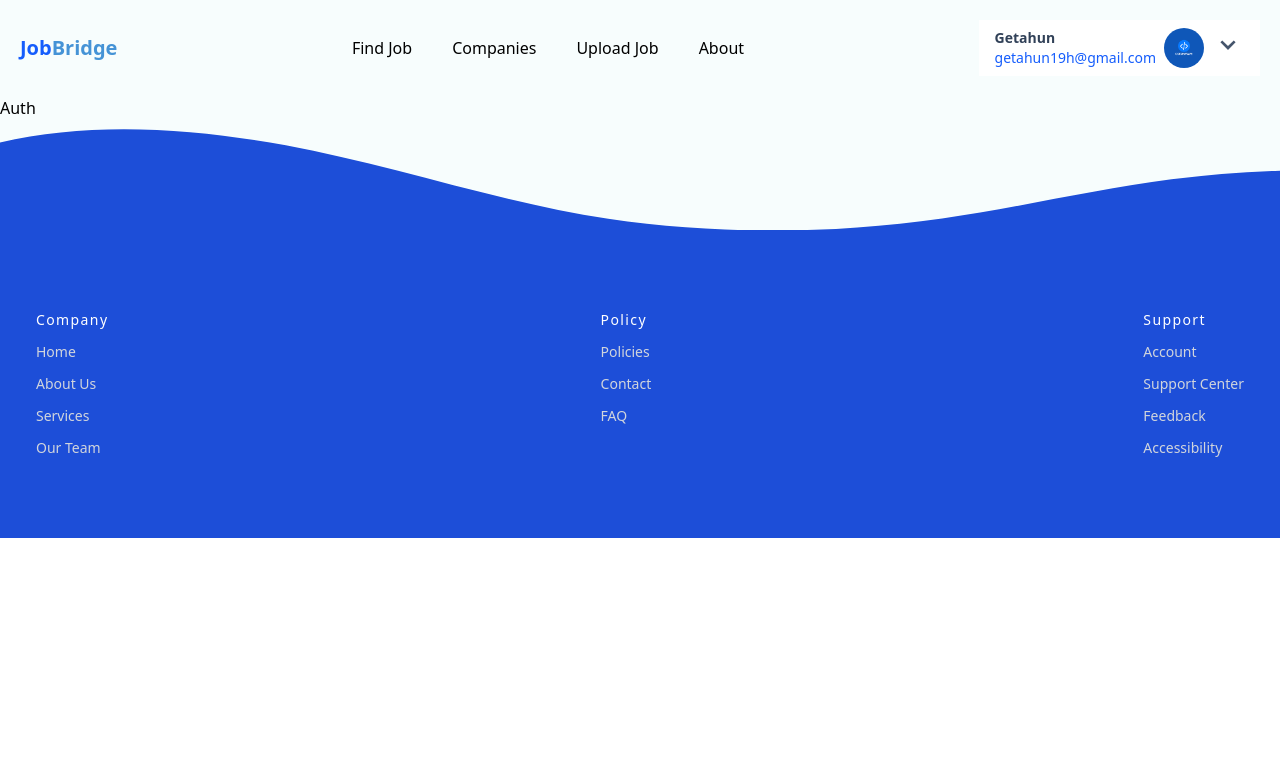
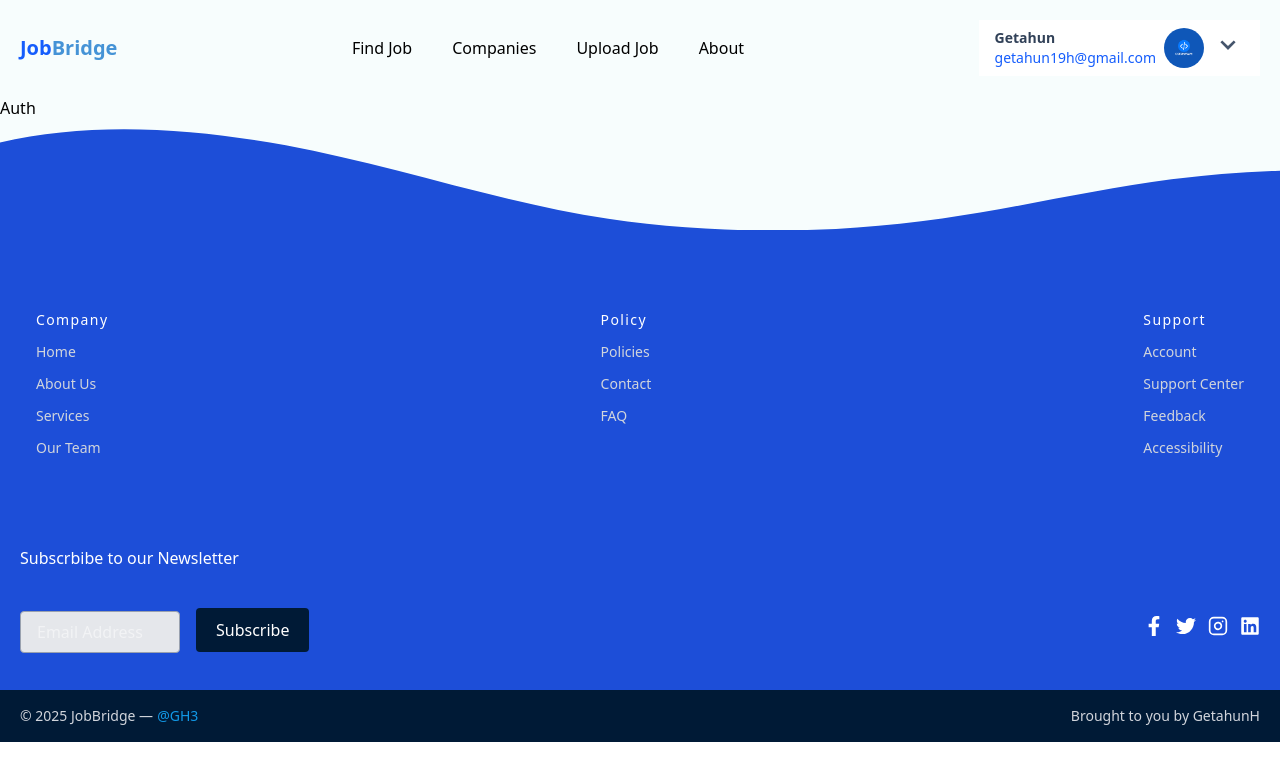
Before and after one commit to GetahunH/jobBridge-MERN, a React (Vite) app in the folder client/: page /user-auth in a window 1280 px wide. Shown: the top 780 px of the page. Built offline with nearby package versions, Linux system fonts and the light colour scheme.

Commit message:
footer and nav compeleted

```diff
--- a/client/src/components/Footer.jsx
+++ b/client/src/components/Footer.jsx
@@ -3,6 +3,8 @@ import {FiInstagram} from "react-icons/fi";
 import React from 'react'
 import { Link } from 'react-router-dom';
 import { footerLinks } from '../utils/data';
+import TextInput from './TextInput';
+import CustomButton from './CustomButton';
 
 const Footer = () => {
   return (
@@ -21,6 +23,8 @@ const Footer = () => {
         >
           <path d='M321.39 56.44c58-10.79 114.16-30.13 172-41.86 82.39-16.72 168.19-17.73 250.45-.39C823.78 31 906.67 72 985.66 92.83c70.05 18.48 146.53 26.09 214.34 3V0H0v27.35a600.21 600.21 0 00321.39 29.09z' />
         </svg>
+
+
       </div>
 
       <div className='bg-[#1d4ed8]'>
@@ -52,9 +56,77 @@ const Footer = () => {
           </div>
 
          </div>
+
+         <div className=''>
+          <p className='container px-5 mx-auto text-white mt-2'>
+            Subscrbibe to our Newsletter
+            </p>
+
+            <div className='container mx-auto px-5 pt-6 pb-8
+            flex flex-wrap items-center justify-between'>
+              <div className='w-full md:w-2/4 lg:w-1/3 h-16
+              flex items-center justify-center
+              md:justify-start'>
+               <TextInput
+               styles='w-full flex-grow md:w-40 2xl:w-64
+               bg-gray-200 sm:mr-4 md-2'
+               type='email'
+               placeholder='Email Address'
+               />
+
+               <CustomButton
+               title='Subscribe'
+               containerStyles={
+                `block bg-[#001a36] text-white px-5 py-2.5
+                text-md rounded hover:bg-blue-800
+                focus:potline-none flex-col items-center
+                mt-2`
+               }
+               />
+            </div>
+            <span className='inline-flex lg:ml-auto lg:mt-0
+            mt-6 w-full justify-center md:justify-start
+            md:w-auto'>
+              <a className='text-white text-xl
+              hover:scale-125 ease-in-out duration-300'>
+                <FaFacebookF />
+              </a>
+              <a className='ml-3 text-white text-xl
+              hover:scale-125 ease-in-out duration-300'>
+                <FaTwitter />
+              </a>
+              <a className='ml-3 text-white text-xl
+              hover:scale-125 ease-in-out duration-300'>
+                <FiInstagram />
+              </a>
+              <a className='ml-3 text-white text-xl
+              hover:scale-125 ease-in-out duration-300'>
+                <FaLinkedin />
+              </a>
+            </span>
+            </div>
+         </div>
+
+         <div className='bg-[#001a36]'>
+          <div className='container mx-auto py-4 px-5 flex flex-wrap flex-col sm:flex-row'>
+            <p className='text-gray-300 text-sm text-center sm:text-left'>
+              &copy; 2025 JobBridge —
+              <a
+                href='https://youtube.com/@CodeWaveWithAsante'
+                className='text-[#1199e7] ml-1'
+                target='_blank'
+                rel='noopener noreferrer'
+              >
+                @GH3
+              </a>
+            </p>
+
+            <span className='sm:ml-auto sm:mt-0 mt-2 sm:w-auto w-full sm:text-left text-center text-gray-300 text-sm'>
+            Brought to you by GetahunH
+            </span>
+          </div>
+        </div>
       </div>
-
-
     </footer>
   )
 }
--- a/client/src/components/Navbar.jsx
+++ b/client/src/components/Navbar.jsx
@@ -7,7 +7,7 @@ import {AiOutlineClose,AiOutlineLogout} from "react-icons/ai";
 import {Link} from "react-router-dom";
 import CustomButton from './CustomButton';
 import { users } from '../utils/data';
-import Footer from './Footer';
+
 
 
 function MenuList({user,onClick}) {
--- /dev/null
+++ b/client/src/components/TextInput.jsx
@@ -0,0 +1,26 @@
+import React from 'react';
+
+const TextInput = React.forwardRef(
+    ({type,placeholder,styles,label,register,name,
+    error}, ref) => {
+  return (
+        <div className='flex flex-col mt-2'>
+            <p className='text-gray-600 text-sm mb-1'>{label}</p>
+         <input
+         type={type}
+         name={name}
+         placeholder={placeholder}
+         ref={ref}
+         className={`rounded border border-gray-400
+            focus:outline-none focus:border-blue500
+            focus:ring-1 focus:ring-blue-500 text-base px-4
+            py-2 ${styles}`}
+            {...register}
+         />
+         {error && <span className='text-xs text-red-500 mt-0.5'>{error}</span>}
+        </div>
+);
+
+}
+);
+export default TextInput;
--- a/client/src/components/index.js
+++ b/client/src/components/index.js
@@ -1,5 +1,6 @@
 import Navbar from "./Navbar";
 import Footer from "./Footer";
 import CustomButton from "./CustomButton";
+import TextInput from "./TextInput";
 
-export {Footer,Navbar,CustomButton};
+export {Footer,Navbar,CustomButton,TextInput};
```
